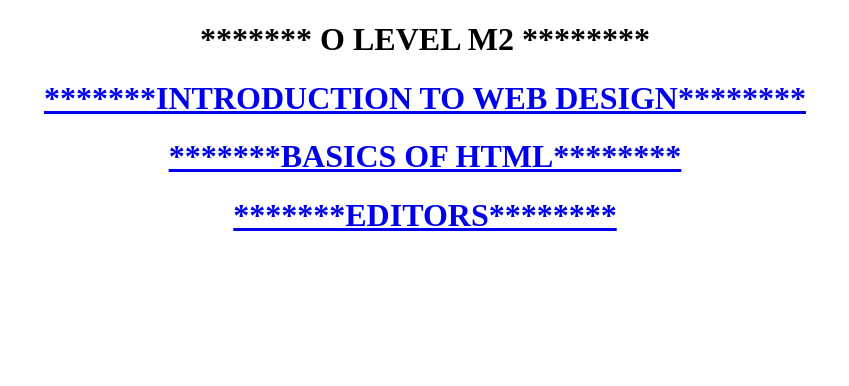
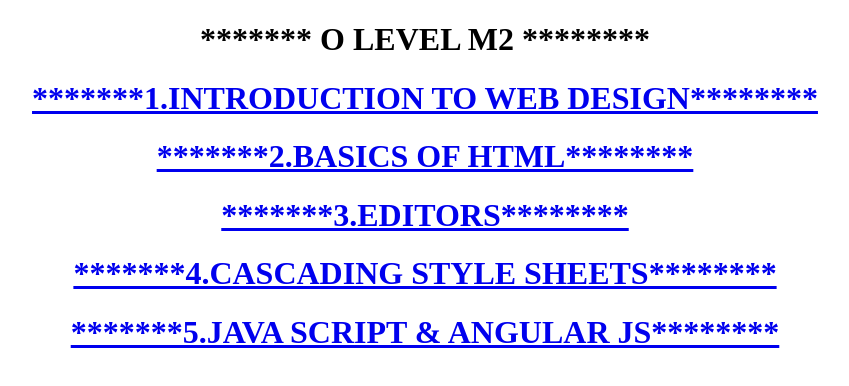
Before and after one commit to hemmishra536/mishraquiz, a plain HTML site: page index.html in a window 1280 px wide. Shown: the whole page, without its empty margins (215-1064 px from the left). Drawn offline with Linux system fonts and the light colour scheme.

Commit message:
Update index.html

```diff
--- a/index.html
+++ b/index.html
@@ -14,9 +14,12 @@
 
 
 
-     <center><a href="/INTRODUCTION TO WEB DESIGN/"><h1>*******INTRODUCTION TO WEB DESIGN********</h1></a></center>
-      <center><a href="/BASICS OF HTML/"><h1>*******BASICS OF HTML********</h1></a></center>
-      <center><a href="/EDITORS/"><h1>*******EDITORS********</h1></a></center>
+     <center><a href="/INTRODUCTION TO WEB DESIGN/"><h1>*******1.INTRODUCTION TO WEB DESIGN********</h1></a></center>
+      <center><a href="/BASICS OF HTML/"><h1>*******2.BASICS OF HTML********</h1></a></center>
+      <center><a href="/EDITORS/"><h1>*******3.EDITORS********</h1></a></center>
+     <center><a href="/CASCADING STYLE SHEETS/"><h1>*******4.CASCADING STYLE SHEETS********</h1></a></center>
+     <center><a href="/JAVA SCRIPT & ANGULAR JS/"><h1>*******5.JAVA SCRIPT & ANGULAR JS********</h1></a></center>
+
 
 
 
```
